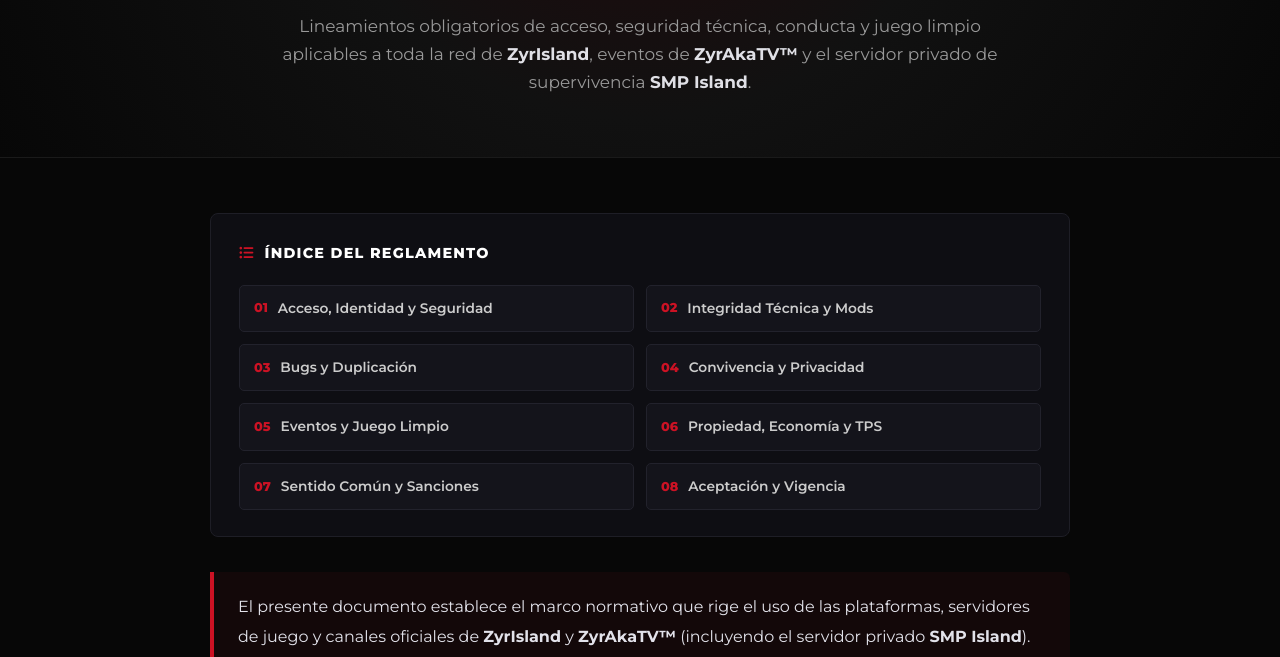
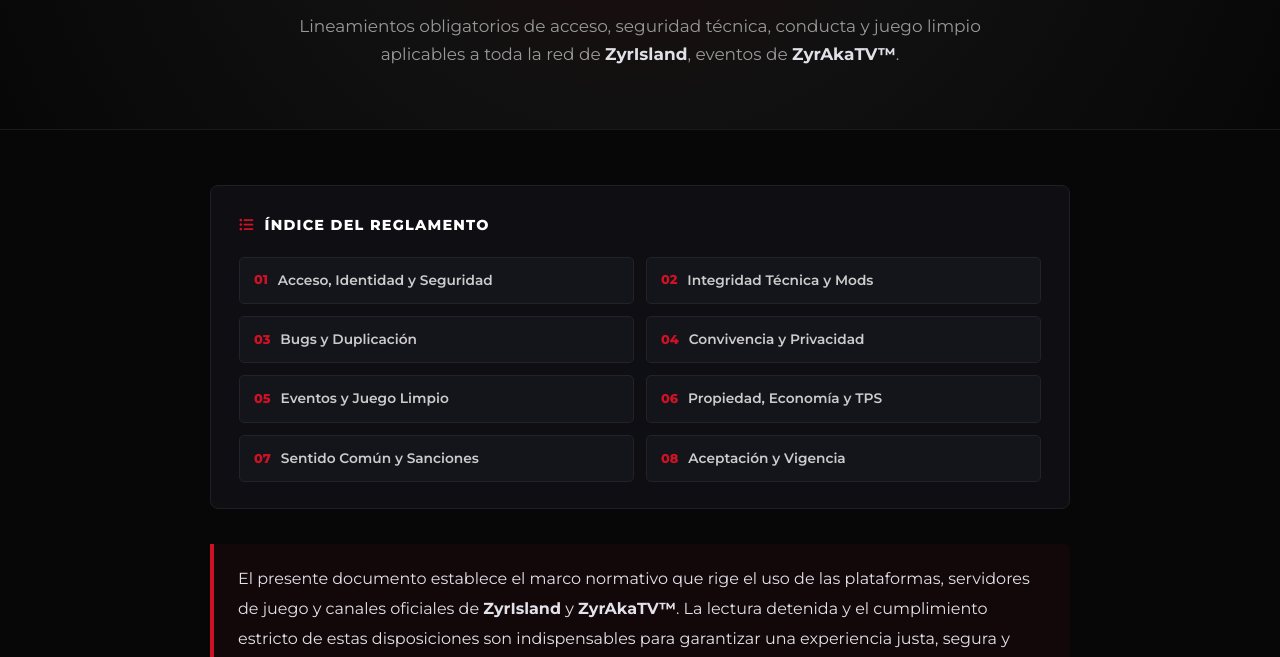
Before and after one commit to ZyrAkaAguilar/2908166767, a plain HTML site: page soporte/terminos/index.html in a window 1280 px wide. Shown: the part 295-952 px from the top of the page. Drawn offline with Linux system fonts and the light colour scheme.

Commit message:
Update index.html

```diff
--- a/soporte/terminos/index.html
+++ b/soporte/terminos/index.html
@@ -44,7 +44,7 @@
     <header class="legal-header">
         <span class="legal-badge">NORMATIVA OFICIAL • ACTUALIZACIÓN 2026</span>
         <h1>TÉRMINOS Y <span class="highlight">CONDICIONES</span></h1>
-        <p>Lineamientos obligatorios de acceso, seguridad técnica, conducta y juego limpio aplicables a toda la red de <strong>ZyrIsland</strong>, eventos de <strong>ZyrAkaTV™</strong> y el servidor privado de supervivencia <strong>SMP Island</strong>.</p>
+        <p>Lineamientos obligatorios de acceso, seguridad técnica, conducta y juego limpio aplicables a toda la red de <strong>ZyrIsland</strong>, eventos de <strong>ZyrAkaTV™</strong>.</p>
     </header>
 
     <main class="legal-content">
@@ -63,7 +63,7 @@
         </nav>
 
         <div class="legal-intro-card">
-            <p>El presente documento establece el marco normativo que rige el uso de las plataformas, servidores de juego y canales oficiales de <strong>ZyrIsland</strong> y <strong>ZyrAkaTV™</strong> (incluyendo el servidor privado <strong>SMP Island</strong>). La lectura detenida y el cumplimiento estricto de estas disposiciones son indispensables para garantizar una experiencia justa, segura y libre de sanciones.</p>
+            <p>El presente documento establece el marco normativo que rige el uso de las plataformas, servidores de juego y canales oficiales de <strong>ZyrIsland</strong> y <strong>ZyrAkaTV™</strong>. La lectura detenida y el cumplimiento estricto de estas disposiciones son indispensables para garantizar una experiencia justa, segura y libre de sanciones.</p>
         </div>
 
         <h2 id="seccion-1">SECCIÓN 1: ACCESO, IDENTIDAD Y SEGURIDAD DE CONEXIÓN</h2>
```
